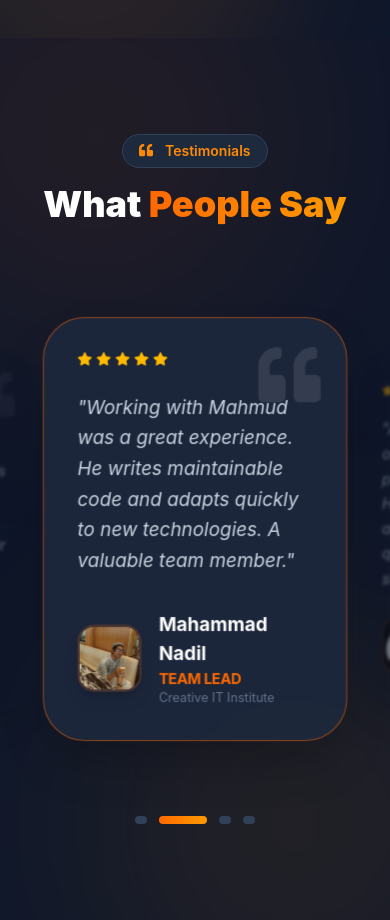
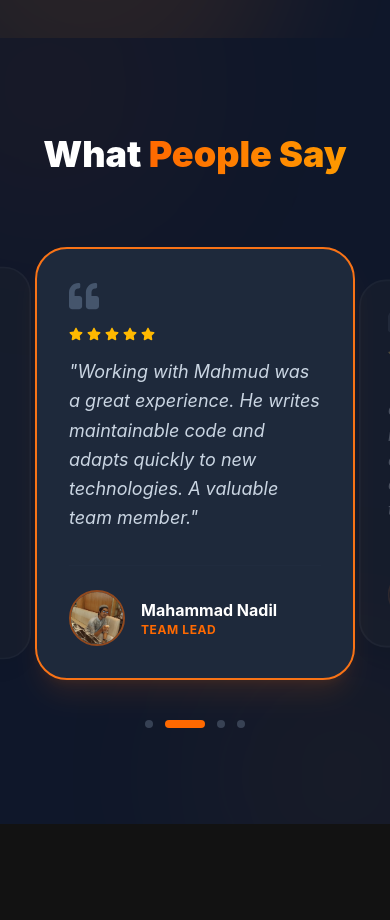
Before and after one commit to alma-mahmud/Portfolio_Website, a React (Vite) app: page / in a window 390 px wide. Shown: the part 7920-8840 px from the top of the page. After the commit the page ends 8744 px from the top, so only its background shows below. Built offline with nearby package versions, Linux system fonts and the light colour scheme.

Commit message:
tesmo file e phone device e darkmode theke white mode e gele prje probelm ta hoito oita fixef

```diff
--- a/src/components/Testimonials.jsx
+++ b/src/components/Testimonials.jsx
@@ -1,165 +1,140 @@
-import { motion, AnimatePresence } from 'framer-motion'
-import { FaQuoteLeft, FaStar } from 'react-icons/fa'
-import { useState, useEffect } from 'react'
-
-// তোমার ইমপোর্ট করা ইমেজগুলো
-import jihadMiya from '../../src/assets/Testimonials/jihad.jpg'
-import Nadil from '../../src/assets/Testimonials/Nadil.jpg'
-import fima from '../../src/assets/Testimonials/fima.jpg'
-import srabon from '../../src/assets/Testimonials/srabon.jpg'
+import { motion } from "framer-motion";
+import { FaQuoteLeft, FaStar } from "react-icons/fa";
+import { useState, useEffect } from "react";
+import jihadMiya from "../../src/assets/Testimonials/jihad.jpg";
+import Nadil from "../../src/assets/Testimonials/Nadil.jpg";
+import fima from "../../src/assets/Testimonials/fima.jpg";
+import srabon from "../../src/assets/Testimonials/srabon.jpg";
 
 const Testimonials = ({ darkMode }) => {
-    const [currentIndex, setCurrentIndex] = useState(0)
-    const [isHovered, setIsHovered] = useState(false)
+  const [currentIndex, setCurrentIndex] = useState(0);
+  const [isHovered, setIsHovered] = useState(false);
 
   const testimonials = [
-        { id: 1, name: 'Jihad Miya', image: jihadMiya, designation: 'Senior Frontend Developer', company: 'Creative IT Institute', feedback: 'Mahmud consistently delivered clean and responsive interfaces. His attention to detail and problem-solving skills significantly improved our project workflow.', rating: 5 },
-        { id: 2, name: 'Mahammad Nadil', image: Nadil, designation: 'Team Lead', company: 'Creative IT Institute', feedback: 'Working with Mahmud was a great experience. He writes maintainable code and adapts quickly to new technologies. A valuable team member.', rating: 5 },
-        { id: 3, name: 'Fima Akter', image: fima, designation: 'UI/UX Designer', company: 'Creative IT Institute', feedback: 'Al Mahmud transformed our designs into pixel-perfect implementations. His collaboration skills and commitment to quality made the project successful.', rating: 5 },
-        { id: 4, name: 'NR Srabon', image: srabon, designation: 'Full Stack Developer', company: 'Creative IT Institute', feedback: 'Great team player with excellent React skills. Sujan always delivers high-quality work on time and helps others grow.', rating: 5 },
-    ]
+    { id: 1, name: "Jihad Miya", image: jihadMiya, designation: "Senior Frontend Developer", company: "Creative IT Institute", feedback: "Mahmud consistently delivered clean and responsive interfaces. His attention to detail and problem-solving skills significantly improved our project workflow.", rating: 5 },
+    { id: 2, name: "Mahammad Nadil", image: Nadil, designation: "Team Lead", company: "Creative IT Institute", feedback: "Working with Mahmud was a great experience. He writes maintainable code and adapts quickly to new technologies. A valuable team member.", rating: 5 },
+    { id: 3, name: "Fima Akter", image: fima, designation: "UI/UX Designer", company: "Creative IT Institute", feedback: "Al Mahmud transformed our designs into pixel-perfect implementations. His collaboration skills and commitment to quality made the project successful.", rating: 5 },
+    { id: 4, name: "NR Srabon", image: srabon, designation: "Full Stack Developer", company: "Creative IT Institute", feedback: "Great team player with excellent React skills. Sujan always delivers high-quality work on time and helps others grow.", rating: 5 },
+  ];
 
-    // Auto-play logic
   useEffect(() => {
-        if (isHovered) return
+    if (isHovered) return;
     const timer = setInterval(() => {
-            handleNext()
-        }, 5000)
-        return () => clearInterval(timer)
-    }, [isHovered, currentIndex])
+      setCurrentIndex((prev) => (prev + 1) % testimonials.length);
+    }, 5000);
+    return () => clearInterval(timer);
+  }, [isHovered]);
 
-    const handleNext = () => setCurrentIndex((prev) => (prev + 1) % testimonials.length)
-    const handlePrev = () => setCurrentIndex((prev) => (prev - 1 + testimonials.length) % testimonials.length)
-
-    // Drag support ( ফোনের জন্য সেন্সিটিভিটি ২০ এ সেট করা )
   const onDragEnd = (event, info) => {
-        if (info.offset.x < -20) handleNext()
-        else if (info.offset.x > 20) handlePrev()
-    }
+    if (info.offset.x < -30) setCurrentIndex((prev) => (prev + 1) % testimonials.length);
+    else if (info.offset.x > 30) setCurrentIndex((prev) => (prev - 1 + testimonials.length) % testimonials.length);
+  };
 
   return (
     <section
       id="testimonials"
-            className={`relative py-24 overflow-hidden transition-colors duration-700 ${darkMode ? 'bg-[#0f172a]' : 'bg-[#f8fafc]'}`}
+      style={{ backgroundColor: darkMode ? "#0f172a" : "#f8fafc" }}
+      className="relative py-24 overflow-hidden transition-colors duration-500"
     >
-            {/* Background Glows (GPU Optimized) */}
-            <div className="absolute inset-0 pointer-events-none overflow-hidden select-none">
-                <div className="absolute -top-24 -left-24 w-96 h-96 bg-orange-500/10 rounded-full blur-[120px] will-change-transform" />
-                <div className="absolute -bottom-24 -right-24 w-96 h-96 bg-amber-500/10 rounded-full blur-[120px] will-change-transform" />
+      {/* Background Glows - Reduced Complexity for Mobile */}
+      <div className="absolute inset-0 pointer-events-none opacity-50">
+        <div className="absolute -top-24 -left-24 w-72 h-72 bg-orange-500/10 rounded-full blur-[100px]" />
+        <div className="absolute -bottom-24 -right-24 w-72 h-72 bg-amber-500/10 rounded-full blur-[100px]" />
       </div>
 
       <div className="container mx-auto px-4 relative z-10">
         <div className="text-center mb-16">
-                    <motion.span
-                        initial={{ opacity: 0, y: 10 }}
+          <motion.h2
+            initial={{ opacity: 0, y: 20 }}
             whileInView={{ opacity: 1, y: 0 }}
-                        className={`inline-block px-4 py-1.5 rounded-full text-sm font-semibold mb-4 border ${darkMode ? 'bg-slate-800 border-slate-700 text-orange-400' : 'bg-white border-slate-200 text-orange-600 shadow-sm'}`}
+            className={`text-4xl md:text-5xl font-black mb-4 ${darkMode ? "text-white" : "text-slate-900"}`}
           >
-                        <FaQuoteLeft className="inline mr-2 mb-1" /> Testimonials
-                    </motion.span>
-                    <h2 className={`text-4xl md:text-5xl font-black mb-4 ${darkMode ? 'text-white' : 'text-slate-900'}`}>
             What <span className="text-transparent bg-clip-text bg-gradient-to-r from-orange-500 to-amber-500">People Say</span>
-                    </h2>
+          </motion.h2>
         </div>
 
-                {/* Slider Container - touch-none এবং GPU hints যোগ করা হয়েছে */}
         <div
-                    className="relative h-[480px] flex items-center justify-center touch-none select-none"
+          className="relative h-[450px] md:h-[400px] flex items-center justify-center touch-none"
           onMouseEnter={() => setIsHovered(true)}
           onMouseLeave={() => setIsHovered(false)}
         >
-                    <div className="flex items-center justify-center w-full max-w-6xl relative">
           {testimonials.map((testimonial, index) => {
-                            let position = index - currentIndex
-                            if (index === 0 && currentIndex === testimonials.length - 1) position = 1
-                            if (index === testimonials.length - 1 && currentIndex === 0) position = -1
+            let position = index - currentIndex;
+            if (index === 0 && currentIndex === testimonials.length - 1) position = 1;
+            if (index === testimonials.length - 1 && currentIndex === 0) position = -1;
 
-                            const isActive = index === currentIndex
+            const isActive = index === currentIndex;
 
             return (
               <motion.div
                 key={testimonial.id}
                 drag="x"
                 dragConstraints={{ left: 0, right: 0 }}
-                                    dragElastic={0.15} // ফোনের জন্য হালকা বাউন্স
                 onDragEnd={onDragEnd}
                 animate={{
-                                        x: position * (window.innerWidth < 768 ? 280 : 400),
-                                        scale: isActive ? 1.05 : 0.85,
-                                        opacity: isActive ? 1 : 0.4,
+                  x: position * (window.innerWidth < 768 ? 300 : 420),
+                  scale: isActive ? 1 : 0.85,
+                  opacity: isActive ? 1 : 0.3,
                   zIndex: isActive ? 30 : 10,
-                                        rotateY: position * 12, // ফোনের জন্য রোটেশন কিছুটা কমানো
-                                        filter: isActive ? 'blur(0px)' : 'blur(2px)',
                 }}
-                                    transition={{
-                                        type: "spring",
-                                        stiffness: 180,
-                                        damping: 22,
-                                        mass: 0.8 // হালকা মুভমেন্টের জন্য
+                transition={{ type: "spring", stiffness: 200, damping: 25 }}
+                className="absolute w-full max-w-[320px] md:max-w-[450px] cursor-grab active:cursor-grabbing"
+              >
+                <div
+                  style={{
+                    background: darkMode ? "#1e293b" : "#ffffff",
+                    borderColor: isActive ? "#f97316" : (darkMode ? "#334155" : "#e2e8f0")
                   }}
-                                    style={{ willChange: "transform, opacity" }} // ব্রাউজারকে আগেই জানানো
-                                    className="absolute w-full max-w-[290px] md:max-w-[400px] cursor-grab active:cursor-grabbing"
-                                    onClick={() => setCurrentIndex(index)}
+                  className={`p-8 rounded-[2rem] border-2 shadow-xl transition-all duration-300 ${isActive ? 'shadow-orange-500/10' : 'grayscale-[0.5]'}`}
                 >
-                                    <div className={`relative p-8 rounded-[2.5rem] border shadow-2xl transition-all duration-500 backdrop-blur-md ${
-                                        isActive
-                                        ? (darkMode ? 'bg-slate-800/90 border-orange-500/50' : 'bg-white border-orange-200')
-                                        : (darkMode ? 'bg-slate-900/40 border-slate-800' : 'bg-slate-50 border-transparent')
-                                    }`}>
-                                        <div className={`absolute top-0 right-0 p-6 opacity-10 text-6xl ${darkMode ? 'text-white' : 'text-slate-900'}`}>
-                                            <FaQuoteLeft />
-                                        </div>
+                  <FaQuoteLeft className={`text-3xl mb-4 ${darkMode ? "text-slate-600" : "text-slate-200"}`} />
 
-                                        <div className="flex gap-1 mb-6">
+                  <div className="flex gap-1 mb-4">
                     {[...Array(5)].map((_, i) => (
                       <FaStar key={i} className="text-amber-400 text-sm" />
                     ))}
                   </div>
 
-                                        <p className={`text-lg italic leading-relaxed mb-8 min-h-[100px] ${darkMode ? 'text-slate-300' : 'text-slate-600'}`}>
+                  <p className={`text-lg italic leading-relaxed mb-8 min-h-[100px] ${darkMode ? "text-slate-300" : "text-slate-600"}`}>
                     "{testimonial.feedback}"
                   </p>
 
-                                        <div className="flex items-center gap-4">
-                                            <div className="w-16 h-16 rounded-2xl overflow-hidden shadow-lg border-2 border-orange-500/20">
+                  <div className="flex items-center gap-4 border-t pt-6 border-slate-700/10">
                     <img
                       src={testimonial.image}
                       alt={testimonial.name}
-                                                    className="w-full h-full object-cover pointer-events-none" // ফোনের ইমেজ সিলেকশন বন্ধ করবে
-                                                    loading="eager"
+                      className="w-14 h-14 rounded-full object-cover border-2 border-orange-500/50"
                     />
-                                            </div>
                     <div>
-                                                <h4 className={`font-bold text-lg ${darkMode ? 'text-white' : 'text-slate-900'}`}>{testimonial.name}</h4>
-                                                <p className="text-sm text-orange-500 font-bold uppercase tracking-tight">{testimonial.designation}</p>
-                                                <p className={`text-xs ${darkMode ? 'text-slate-500' : 'text-slate-400'}`}>{testimonial.company}</p>
+                      <h4 className={`font-bold text-base ${darkMode ? "text-white" : "text-slate-900"}`}>
+                        {testimonial.name}
+                      </h4>
+                      <p className="text-xs text-orange-500 font-bold uppercase tracking-wider">
+                        {testimonial.designation}
+                      </p>
                     </div>
                   </div>
                 </div>
               </motion.div>
-                            )
+            );
           })}
         </div>
-                </div>
 
-                <div className="flex justify-center gap-3 mt-12">
+        {/* Dots Navigation */}
+        <div className="flex justify-center gap-3 mt-8">
           {testimonials.map((_, index) => (
             <button
               key={index}
               onClick={() => setCurrentIndex(index)}
-                            className="relative h-2 group"
-                        >
-                            <div className={`h-full rounded-full transition-all duration-500 ${
-                                index === currentIndex
-                                ? 'w-12 bg-gradient-to-r from-orange-500 to-amber-500'
-                                : `w-3 ${darkMode ? 'bg-slate-700' : 'bg-slate-300'} group-hover:bg-slate-400`
-                            }`} />
-                        </button>
+              className={`h-2 rounded-full transition-all duration-300 ${
+                index === currentIndex ? "w-10 bg-orange-500" : "w-2 bg-slate-400/30"
+              }`}
+            />
           ))}
         </div>
       </div>
     </section>
-    )
-}
+  );
+};
 
-export default Testimonials
+export default Testimonials;
```
Lines whose indentation alone changed are shown as unchanged.
